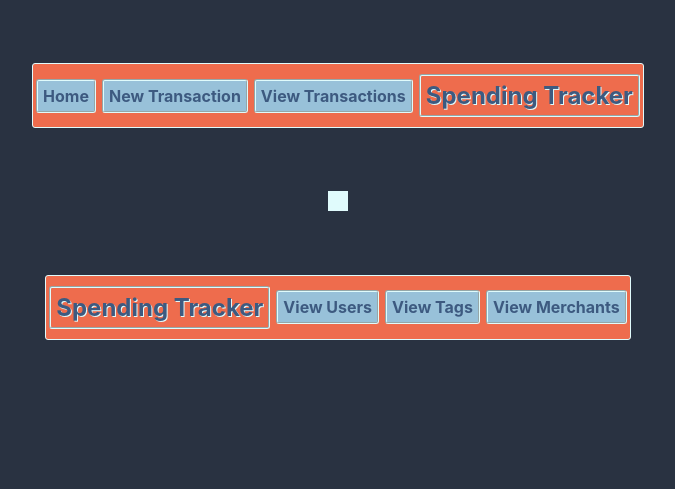
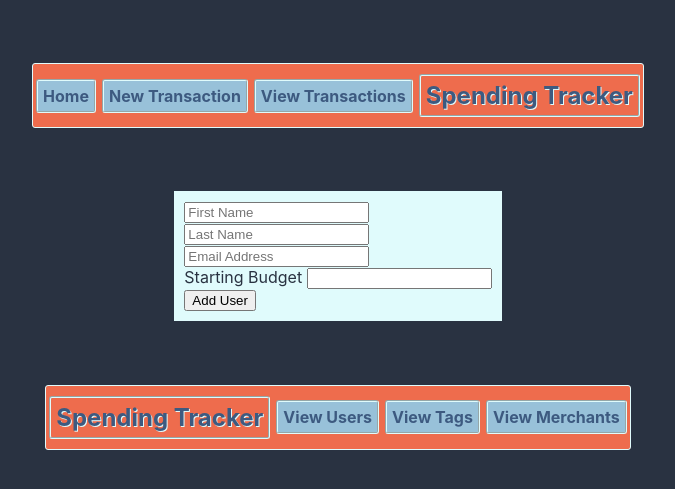
Before and after one commit to willjatlas/project_spending_tracker, a Flask app: page /users/new in a window 1280 px wide. Shown: the top 489 px of the page, without its empty margins (302-977 px from the left). Run offline with Flask 2, Linux system fonts and the light colour scheme.

Commit message:
add new user functional

```diff
--- a/controllers/users_controller.py
+++ b/controllers/users_controller.py
@@ -19,7 +19,13 @@
 # Create
 @users_blueprint.route("/users", methods=["POST"])
 def create_user():
-    pass
+    first_name = request.form["first_name"]
+    last_name  = request.form["last_name"]
+    email      = request.form["email"]
+    wallet     = float(request.form["wallet"])
+    user       = User(first_name, last_name, email, format(wallet, ".2f"))
+    user_repository.save(user)
+    return redirect("/users")
 
 # Delete
 @users_blueprint.route("/users/<id>/delete")
--- a/templates/users/new.html
+++ b/templates/users/new.html
@@ -2,5 +2,38 @@
 
 {% block content %}
 
+<form action="/users" method="POST">
+    <div class="first-name-input">
+        <input type="text"
+               name="first_name"
+               id="first_name"
+               placeholder="First Name"
+               required>
+    </div>
+    <div class="last-name-input">
+        <input type="text"
+               name="last_name"
+               id="last_name"
+               placeholder="Last Name"
+               required>
+    </div>
+    <div class="email-input">
+        <input type="text"
+               name="email"
+               id="email"
+               placeholder="Email Address"
+               required>
+    </div>
+    <div id="first-name-input">
+        <label for="wallet"> Starting Budget </label>
+        <input type="number"
+               name="wallet"
+               id="wallet"
+               required>
+    </div>
+    <button type="submit"> Add User </button>
+
+
+</form>
 
 {% endblock %}
```
